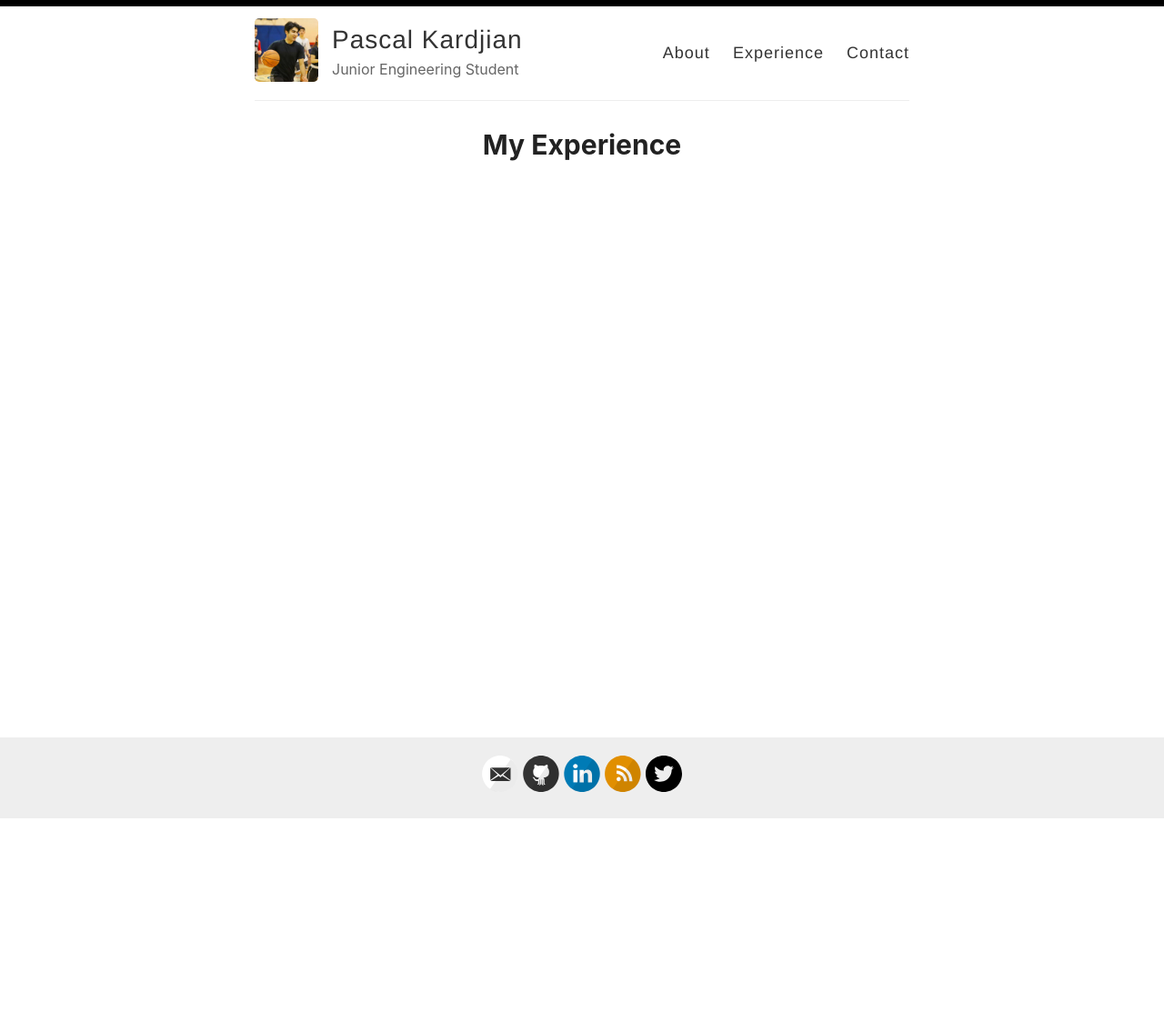
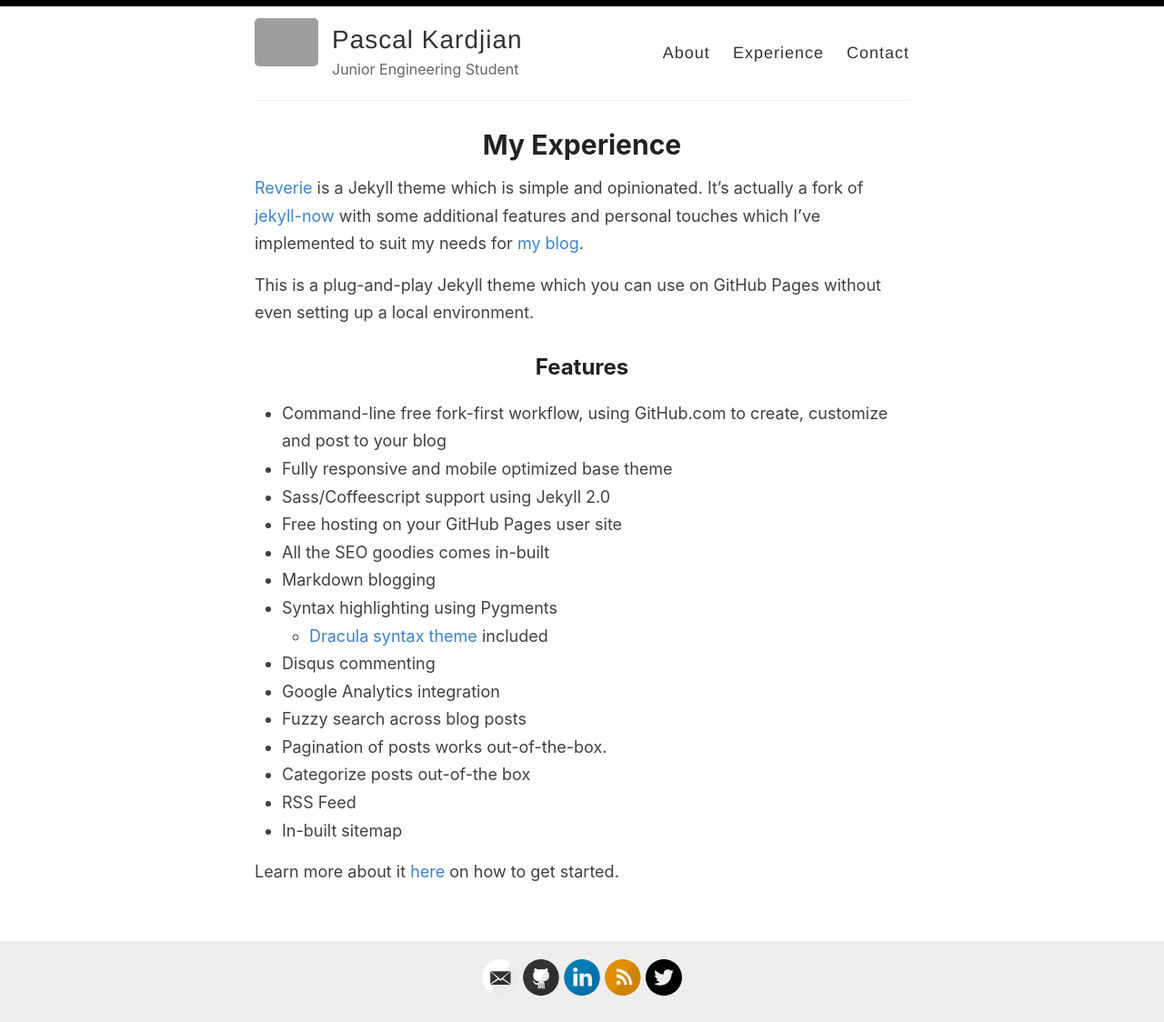
Before and after one commit to pkardjian/pkardjian.github.io, a Jekyll site: the page built from _pages/experience.md, in a window 1280 px wide. Shown: the whole page at 91% size. Built offline with Jekyll 4.4.1, drawn with Linux system fonts in a browser that asks for light colours; before the commit the page ends 901 px from its top, so only the background shows below that; grey boxes are pictures that could not be loaded.

Commit message:
new experience page + profile pic

```diff
--- a/_config.yml
+++ b/_config.yml
@@ -12,7 +12,7 @@ author: Pascal Kardjian
 description: Junior Engineering Student
 
 # URL of your avatar or profile pic (you could use your GitHub profile pic)
-avatar: /images/github_profile.jpg
+avatar: /images/linkedin_profile.jpg
 
 #
 # Flags below are optional
--- a/_pages/experience.md
+++ b/_pages/experience.md
@@ -4,20 +4,26 @@ title: My Experience
 permalink: /experience/
 ---
 
+[Reverie](https://github.com/amitmerchant1990/reverie) is a Jekyll theme which is simple and opinionated. It's actually a fork of [jekyll-now](https://github.com/barryclark/jekyll-now) with some additional features and personal touches which I've implemented to suit my needs for [my blog](https://www.amitmerchant.com).
 
-<div class="posts">
-  {% for post in posts %}
-    <article class="post">
-      <a href="{{ site.baseurl }}{{ post.url }}">
-        <h1>{{ post.title }}</h1>
-        <div>
-          <p class="post_date">{{ post.date | date: "%B %e, %Y" }}</p>
-        </div>
-      </a>
-      <div class="entry">
-        {{ post.excerpt }}
-      </div>
-      <a href="{{ site.baseurl }}{{ post.url }}" class="read-more">Read More</a>
-    </article>
-  {% endfor %}
-</div>
+This is a plug-and-play Jekyll theme which you can use on GitHub Pages without even setting up a local environment.
+
+## Features
+
+- Command-line free fork-first workflow, using GitHub.com to create, customize and post to your blog
+- Fully responsive and mobile optimized base theme
+- Sass/Coffeescript support using Jekyll 2.0
+- Free hosting on your GitHub Pages user site
+- All the SEO goodies comes in-built
+- Markdown blogging
+- Syntax highlighting using Pygments
+    - [Dracula syntax theme](https://draculatheme.com/) included
+- Disqus commenting
+- Google Analytics integration
+- Fuzzy search across blog posts
+- Pagination of posts works out-of-the-box.
+- Categorize posts out-of-the box
+- RSS Feed
+- In-built sitemap
+
+Learn more about it [here](https://github.com/amitmerchant1990/reverie) on how to get started.
```
Also changed, not shown: _pages/projects.md (added, +22 -0 lines).
